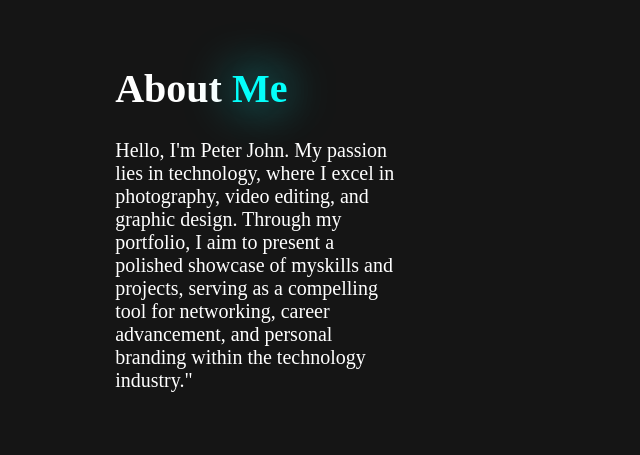
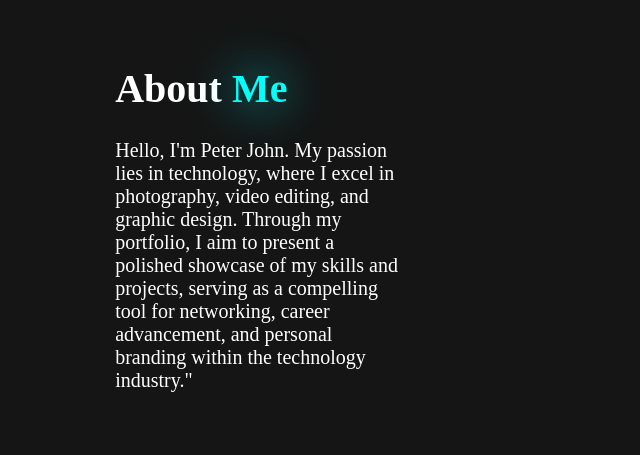
Before and after one commit to PJCANZ/PetFinalWebsite, a plain HTML site: page index.html in a window 1280 px wide. Shown: the part 960-1415 px from the top of the page, 0-640 px from the left. Drawn offline with nearby package versions, Linux system fonts and the light colour scheme.

Commit message:
Update index.html

```diff
--- a/index.html
+++ b/index.html
@@ -72,7 +72,7 @@
             <h2 class="heading"> About <span>Me</span></h2>
 
             <p>
-                Hello, I'm Peter John. My passion lies in technology, where I excel in photography, video editing, and graphic design. Through my portfolio, I aim to present a polished showcase of myskills and projects, serving as a compelling tool for networking, career
+                Hello, I'm Peter John. My passion lies in technology, where I excel in photography, video editing, and graphic design. Through my portfolio, I aim to present a polished showcase of my skills and projects, serving as a compelling tool for networking, career
                 advancement, and personal branding within the technology industry."</p>
         </div>
 
```
